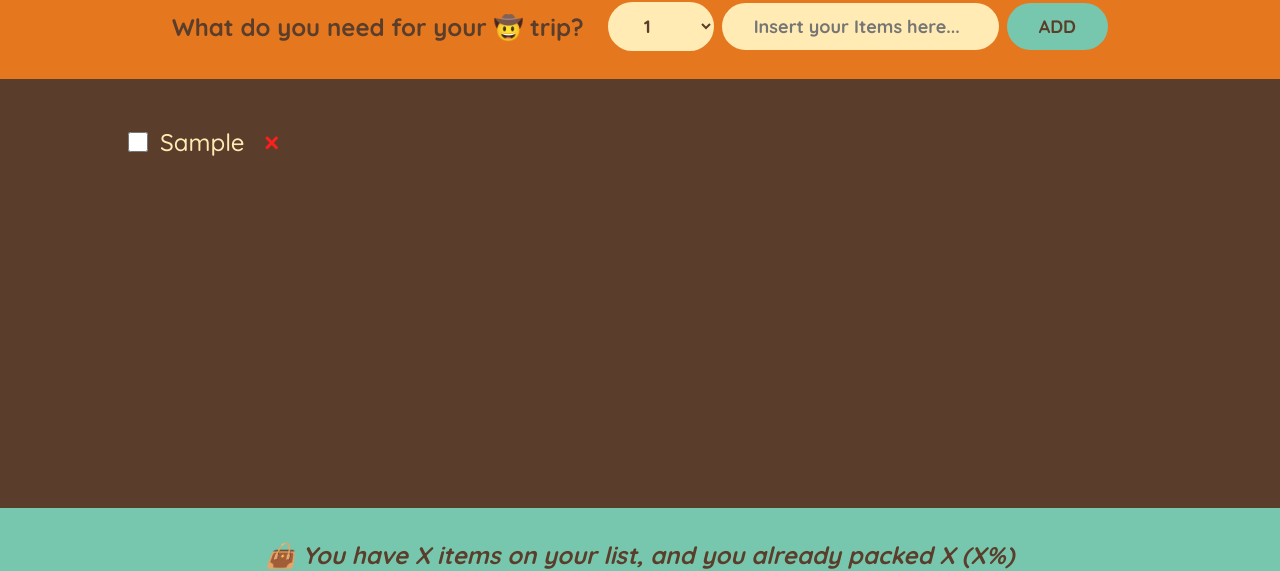
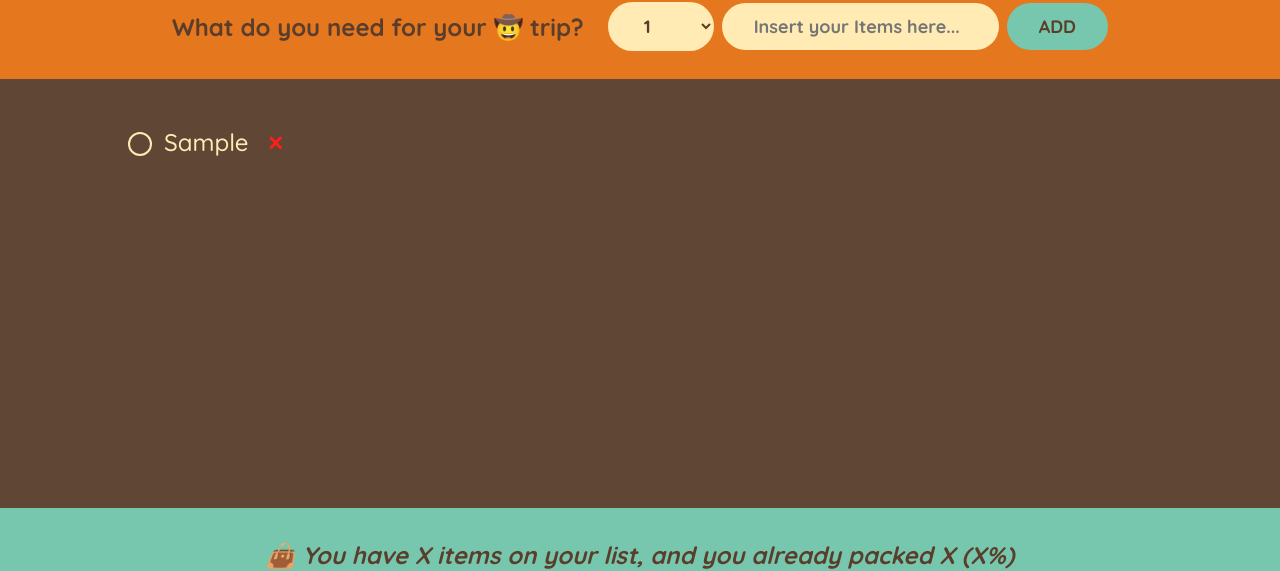
Before and after one commit to nwntaspap/Far-Away, a React (Vite) app: page / in a window 1280 px wide. Both pictures are taken after typing "Sample" into the empty fields and a click on the button "ADD". Shown: the part 198-769 px from the top of the page. Built offline with nearby package versions, Linux system fonts and the light colour scheme.

Commit message:
made custom made checkbox for items

```diff
--- a/src/components/PackingItem.jsx
+++ b/src/components/PackingItem.jsx
@@ -1,11 +1,14 @@
 function PackingItem({ item, toggleItem, deleteItem }) {
   return (
     <li>
-      <input
-        type="checkbox"
-        checked={item.packed}
-        onChange={() => toggleItem(item.id)}
-      />
+      <label className="checkbox">
+        <input
+          type="checkbox"
+          checked={item.packed}
+          onChange={() => toggleItem(item.id)}
+        />
+        <span className="checkmark"></span>
+      </label>
       <span style={item.packed ? { textDecoration: "line-through" } : {}}>
         {item.text}
       </span>
--- a/src/index.css
+++ b/src/index.css
@@ -66,15 +66,27 @@ input {
 
 .delete-item {
   color: rgb(255, 30, 30);
+  transition: all 0.3s ease-out;
+}
+
+.delete-item:hover {
+  transform: rotate(90deg);
 }
 
 .add-form button {
   text-transform: uppercase;
   background-color: #76c7ad;
+  transition: all 0.3s ease-out;
+}
+
+.add-form button:hover {
+  transform: scale(1.05);
+  color: #7c553b;
+  background-color: #35dda8;
 }
 
 .list {
-  background-color: #5a3e2b;
+  background-color: #5f4635;
   color: #ffebb3;
   padding: 4rem 0;
 
@@ -97,7 +109,7 @@ input {
 .list ul {
   list-style: none;
   width: 80%;
-  overflow: scroll;
+  /* overflow: scroll; */
 
   display: grid;
   grid-template-columns: repeat(auto-fit, minmax(250px, 1fr));
@@ -113,9 +125,41 @@ input {
 }
 
 input[type="checkbox"] {
-  height: 2rem;
-  width: 2rem;
-  accent-color: #e5771f;
+  display: none;
+}
+
+.checkmark {
+  position: relative;
+  display: flex;
+  align-items: center;
+  justify-content: center;
+  width: 2.4rem;
+  height: 2.4rem;
+  border: 2px solid #ffebb3;
+  border-radius: 50%;
+  background-color: transparent;
+  transition: all 0.2s ease-out;
+  margin-top: 3px; /* to fix the height difference with the text */
+}
+
+.checkmark::after {
+  content: "✔";
+  font-size: 1.4rem;
+  color: transparent; /* when unchecked */
+  transition: color 0.2s ease-out;
+}
+
+.checkbox:hover .checkmark {
+  border-color: #e5771f;
+}
+
+.checkbox input:checked + .checkmark {
+  background-color: #e5771f;
+  border-color: #e5771f;
+}
+
+.checkbox input:checked + .checkmark::after {
+  color: #ffebb3; /* when checked */
 }
 
 .list li button {
```
